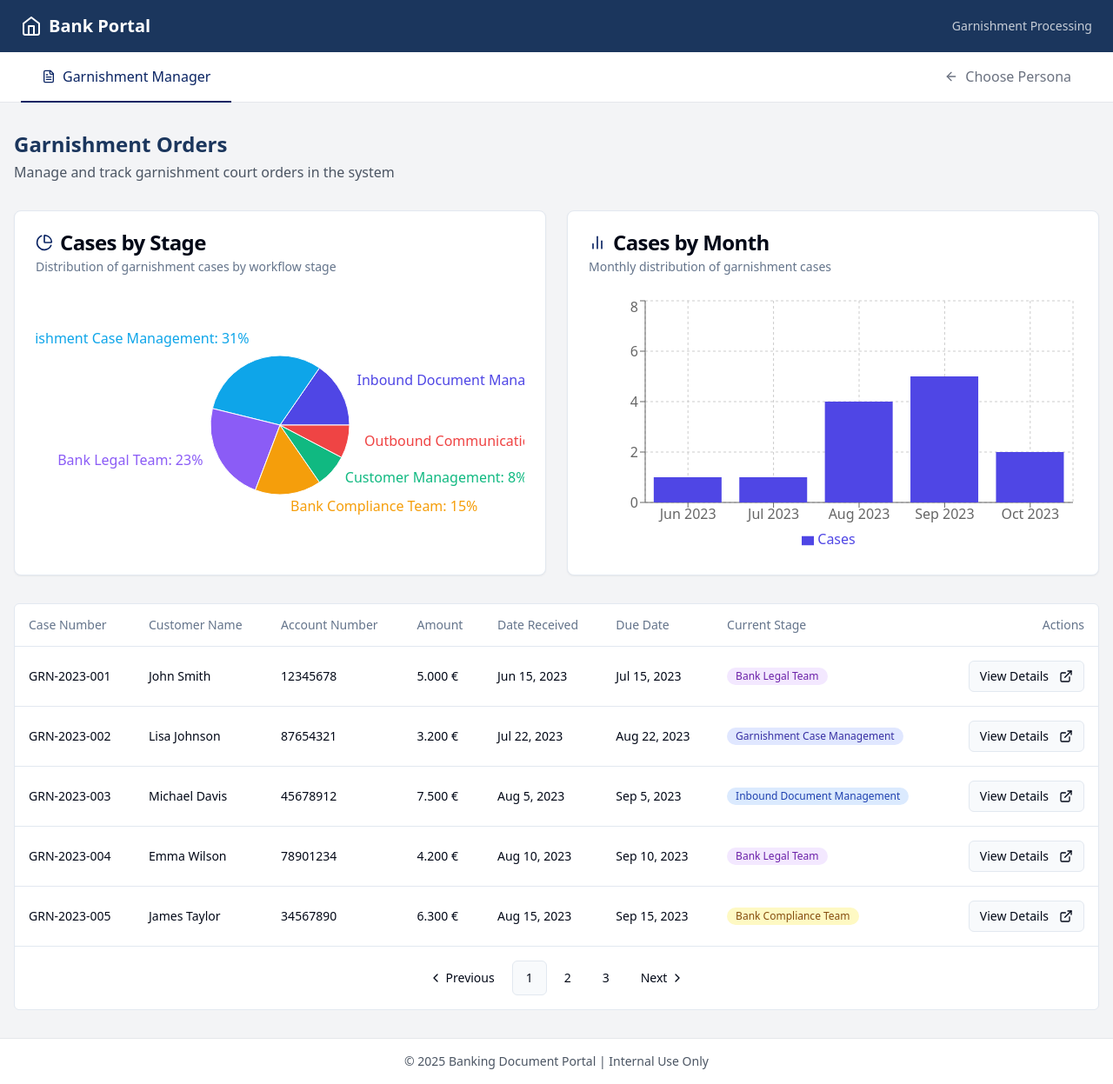
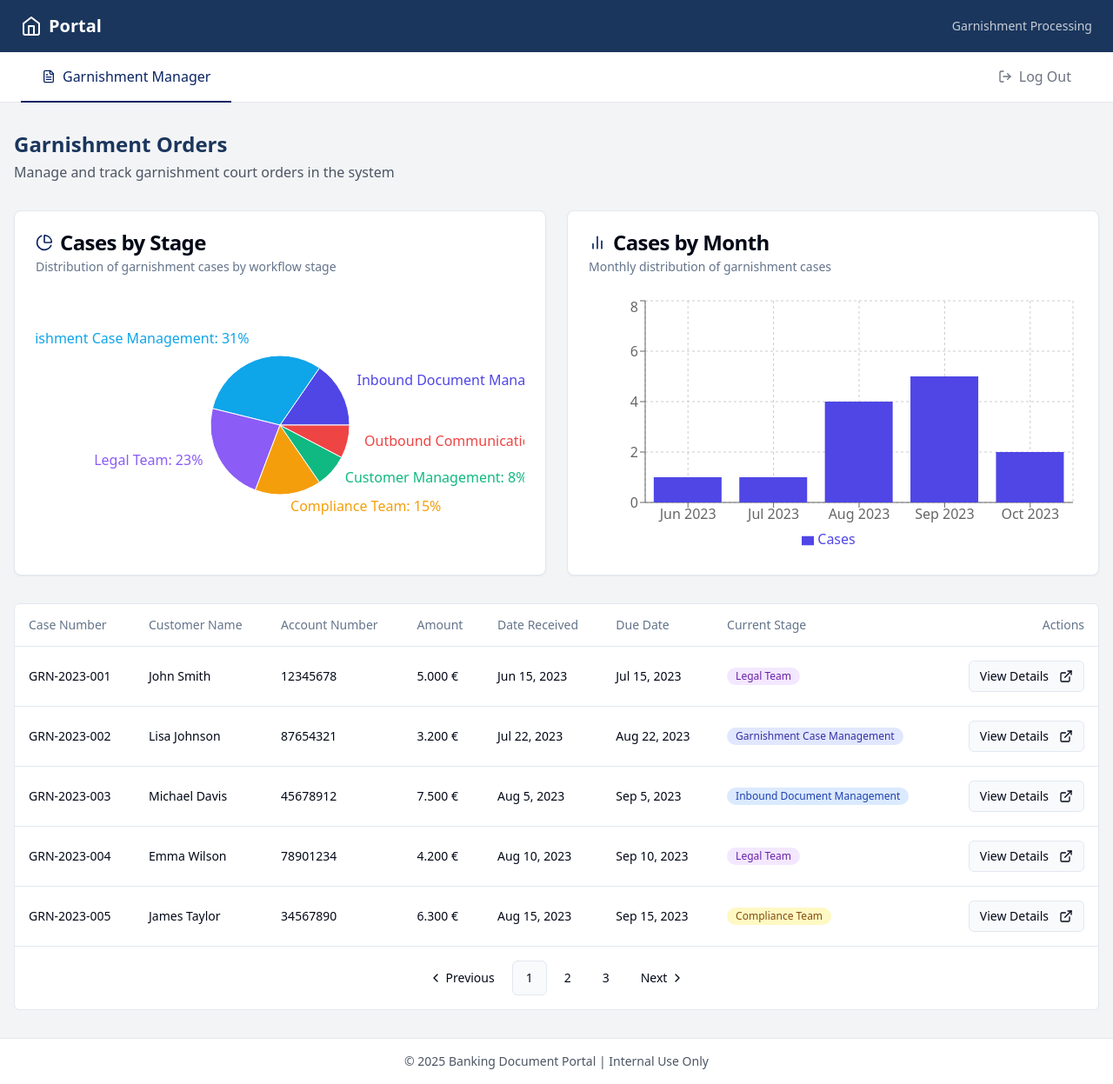
Before and after one commit to msuraj11/garnish-upload-portal, a React (Vite) app: page /garnishment-orders in a window 1280 px wide. Shown: the whole page at 87% size. Built offline with nearby package versions, Linux system fonts and the light colour scheme.

Commit message:
Update: Labels and hide current stage for teams.

```diff
--- a/src/components/GarnishmentTable.tsx
+++ b/src/components/GarnishmentTable.tsx
@@ -1,5 +1,5 @@
 import React, { useState } from 'react';
-import { Link } from 'react-router-dom';
+import { Link, useLocation } from 'react-router-dom';
 import {
   Table,
   TableHeader,
@@ -38,6 +38,9 @@ interface GarnishmentTableProps {
 }
 
 const GarnishmentTable: React.FC<GarnishmentTableProps> = ({ orders, itemsPerPage = 10 }) => {
+  const location = useLocation();
+  const path = location.pathname;
+  const hideCurrentStage = path.startsWith('/team/');
   const [currentPage, setCurrentPage] = useState(1);
 
   const getStageName = (stageId: WorkflowStage) => {
@@ -123,7 +126,7 @@ const GarnishmentTable: React.FC<GarnishmentTableProps> = ({ orders, itemsPerPag
             <TableHead>Amount</TableHead>
             <TableHead>Date Received</TableHead>
             <TableHead>Due Date</TableHead>
-            <TableHead>Current Stage</TableHead>
+            {!hideCurrentStage && <TableHead>Current Stage</TableHead>}
             <TableHead className="text-right">Actions</TableHead>
           </TableRow>
         </TableHeader>
@@ -143,6 +146,7 @@ const GarnishmentTable: React.FC<GarnishmentTableProps> = ({ orders, itemsPerPag
                 <TableCell>{order.amount.toLocaleString('de-DE')} €</TableCell>
                 <TableCell>{formatDate(order.dateReceived)}</TableCell>
                 <TableCell>{formatDate(order.dueDate)}</TableCell>
+                {!hideCurrentStage && (
                   <TableCell>
                     <span className={`inline-flex items-center px-2.5 py-0.5 rounded-full text-xs font-medium ${
                       order.currentStage === 'outbound_communication' ? 'bg-green-100 text-green-800' :
@@ -156,6 +160,7 @@ const GarnishmentTable: React.FC<GarnishmentTableProps> = ({ orders, itemsPerPag
                       {getStageName(order.currentStage)}
                     </span>
                   </TableCell>
+                )}
                 <TableCell className="text-right">
                   <Button
                     variant="outline"
--- a/src/components/GarnishmentWorkflowTracker.tsx
+++ b/src/components/GarnishmentWorkflowTracker.tsx
@@ -29,12 +29,12 @@ export const workflowStages: WorkflowStageInfo[] = [
   },
   {
     id: 'legal_team',
-    label: 'Bank Legal Team',
+    label: 'Legal Team',
     icon: Scale
   },
   {
     id: 'compliance_team',
-    label: 'Bank Compliance Team',
+    label: 'Compliance Team',
     icon: Shield
   },
   {
--- a/src/components/Layout.tsx
+++ b/src/components/Layout.tsx
@@ -1,8 +1,7 @@
 
 import React from 'react';
 import { Link, useLocation, useNavigate } from 'react-router-dom';
-import { ArrowLeft, FileText, User, Shield, Scale, MessageSquare } from 'lucide-react';
-import { WorkflowStage } from './GarnishmentWorkflowTracker';
+import { ArrowLeft, FileText, User, Shield, Scale, MessageSquare, LogOut } from 'lucide-react';
 import { motion } from 'framer-motion';
 import { Button } from './ui/button';
 
@@ -72,7 +71,7 @@ const Layout: React.FC<{ children: React.ReactNode }> = ({ children }) => {
                   <polyline points="9 22 9 12 15 12 15 22"></polyline>
                 </svg>
               </Link>
-              <Link to="/" className="text-xl font-bold">Bank Portal</Link>
+              <Link to="/" className="text-xl font-bold">Portal</Link>
             </motion.div>
             <div className="text-sm">
               <span className="opacity-75">Garnishment Processing</span>
@@ -121,8 +120,8 @@ const Layout: React.FC<{ children: React.ReactNode }> = ({ children }) => {
                 to="/"
                 className="py-4 px-6 font-medium flex items-center space-x-2 border-b-2 border-transparent text-gray-500 hover:text-bank hover:border-bank-light"
               >
-                <ArrowLeft className="h-4 w-4" />
-                <span>Choose Persona</span>
+                <LogOut className="h-4 w-4" />
+                <span>Log Out</span>
               </Link>
             </div>
           </div>
--- a/src/components/TeamSelector.tsx
+++ /dev/null
@@ -1,66 +0,0 @@
-
-import React, { useState } from 'react';
-import { useNavigate } from 'react-router-dom';
-import {
-  Select,
-  SelectContent,
-  SelectItem,
-  SelectTrigger,
-  SelectValue,
-} from '@/components/ui/select';
-import { Button } from '@/components/ui/button';
-import { WorkflowStage } from './GarnishmentWorkflowTracker';
-
-interface TeamOption {
-  label: string;
-  value: WorkflowStage;
-}
-
-const teamOptions: TeamOption[] = [
-  { label: 'Garnishment Case Management Team (GCM)', value: 'case_management' },
-  { label: 'Bank Legal Team', value: 'legal_team' },
-  { label: 'Bank Compliance Team', value: 'compliance_team' },
-];
-
-const TeamSelector: React.FC = () => {
-  const [selectedTeam, setSelectedTeam] = useState<WorkflowStage | ''>('');
-  const navigate = useNavigate();
-
-  const handleSubmit = (e: React.FormEvent) => {
-    e.preventDefault();
-    if (selectedTeam) {
-      navigate(`/team/${selectedTeam}`);
-    }
-  };
-
-  return (
-    <div className="bg-white p-6 rounded-lg border border-gray-200 mb-8">
-      <h2 className="text-xl font-semibold mb-4">Filter Orders by Team</h2>
-      <form onSubmit={handleSubmit} className="flex flex-col sm:flex-row gap-4">
-        <div className="flex-1">
-          <Select value={selectedTeam} onValueChange={(value) => setSelectedTeam(value as WorkflowStage)}>
-            <SelectTrigger className="w-full">
-              <SelectValue placeholder="Select a team" />
-            </SelectTrigger>
-            <SelectContent>
-              {teamOptions.map((option) => (
-                <SelectItem key={option.value} value={option.value}>
-                  {option.label}
-                </SelectItem>
-              ))}
-            </SelectContent>
-          </Select>
-        </div>
-        <Button
-          type="submit"
-          className="bg-bank hover:bg-bank-dark"
-          disabled={!selectedTeam}
-        >
-          View Team Orders
-        </Button>
-      </form>
-    </div>
-  );
-};
-
-export default TeamSelector;
--- a/src/pages/GarnishmentDetails.tsx
+++ b/src/pages/GarnishmentDetails.tsx
@@ -138,6 +138,7 @@ const GarnishmentDetails = () => {
 
   const isLastStage = order.currentStage === 'outbound_communication';
   const isFirstStage = order.currentStage === 'document_management';
+  //const isLegalOrCompStage = ['legal_team', 'compliance_team'].includes(order.currentStage);
 
   const handleShowDocument = () => {
     setShowDocument(true);
--- a/src/pages/Landing.tsx
+++ b/src/pages/Landing.tsx
@@ -55,7 +55,7 @@ const Landing = () => {
               <path d="M3 9l9-7 9 7v11a2 2 0 0 1-2 2H5a2 2 0 0 1-2-2z"></path>
               <polyline points="9 22 9 12 15 12 15 22"></polyline>
             </svg>
-            <h1 className="text-4xl md:text-6xl font-bold text-center">Bank Portal</h1>
+            <h1 className="text-4xl md:text-6xl font-bold text-center">Portal</h1>
           </motion.div>
         </div>
 
--- a/src/pages/TeamOrders.tsx
+++ b/src/pages/TeamOrders.tsx
@@ -47,7 +47,7 @@ const TeamOrders = () => {
         </div>
       </div>
 
-      <GarnishmentTable orders={orders} />
+      <GarnishmentTable orders={orders} itemsPerPage={5} />
     </Layout>
   );
 };
```
Lines whose indentation alone changed are shown as unchanged.
